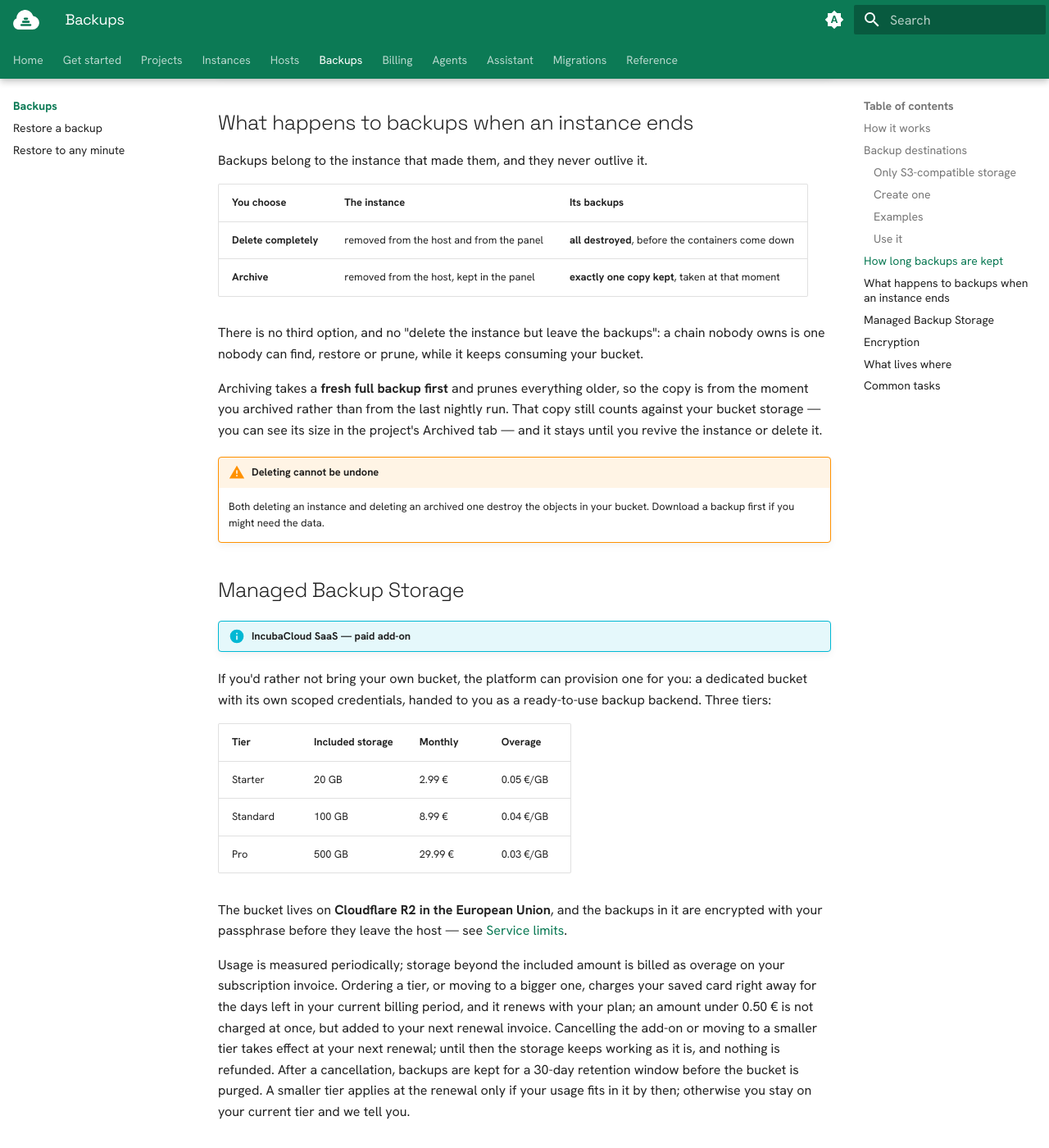
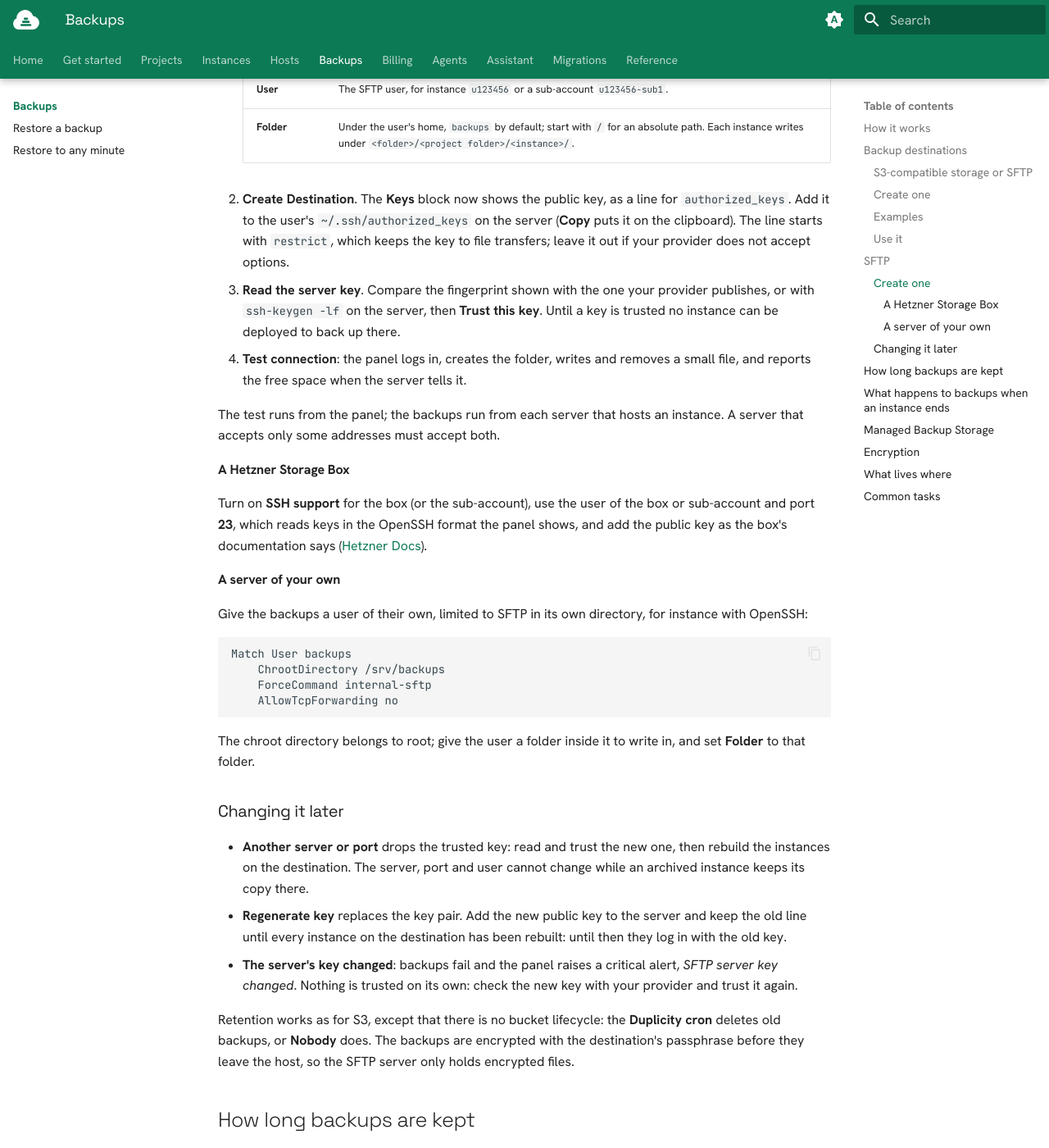
Before and after one commit to incubacloud/incubacloud, an MkDocs documentation site: the page built from docs/user/docs/backups/index.md, in a window 1280 px wide and 1400 px high, scrolled down 2953 px. Shown: the whole window at 82% size. Built offline with MkDocs 1.6.1 and Material for MkDocs 9.7.7, drawn with Linux system fonts in a browser that asks for light colours; plug-ins that fetch from the network failed and are left out; some of the changed text lies outside the part shown.

Commit message:
[IMP] docs: the backup guide adds SFTP destinations: creating one, a Storage Box, a server of one's own, and what changes later
The README says S3-compatible or SFTP.

````diff
--- a/docs/user/docs/backups/index.md
+++ b/docs/user/docs/backups/index.md
@@ -1,11 +1,12 @@
 # Backups
 
-Backups go to **your own S3 bucket** — AWS, MinIO, Backblaze B2, Wasabi, or any
-S3-compatible service. You hold the keys. We run the schedule and the encryption.
+Backups go to **your own storage**: an S3 bucket (AWS, MinIO, Backblaze B2,
+Wasabi or any S3-compatible service) or an SFTP server. You hold the keys. We
+run the schedule and the encryption.
 
 ## How it works
 
-1. You register a **backup backend** (your S3 endpoint + credentials + a passphrase).
+1. You register a **backup backend** (your S3 bucket or SFTP server, its access, and a passphrase).
 2. You attach the backend to a project (or set it as the global default).
 3. The platform runs a nightly backup on every production instance and
    uploads the encrypted bundle to your bucket.
@@ -16,15 +17,15 @@ in an encrypted archive.
 
 ## Backup destinations
 
-A destination (a *backup backend*) is a bucket and a key to it. A production
-instance cannot be deployed without one.
+A destination (a *backup backend*) is a bucket or an SFTP server, and the way
+in. A production instance cannot be deployed without one.
 
-### Only S3-compatible storage
+### S3-compatible storage or SFTP
 
-The only type is **S3 compatible**: AWS S3 or any service that speaks its API.
-**Azure Blob Storage, a local disk, SFTP and FTP are not destinations.** (An
-SFTP or FTP link is accepted in one place only: as the source of an archive to
-[restore from a link](restore.md#from-a-link).)
+A destination is **S3 compatible** (AWS S3 or any service that speaks its API)
+or **SFTP** ([below](#sftp)). The type is chosen when the destination is
+created and does not change. **Azure Blob Storage, a local disk and FTP are not
+destinations.**
 
 Each instance's backups are made on its host, by a backup container that runs
 [duplicity](https://duplicity.us/). The panel also reads the bucket, to list
@@ -88,6 +89,80 @@ A MinIO policy that gives a key exactly what backups need, on the bucket
 Choose the destination on an instance, on its project, or for every production
 instance in **Settings → General → Default backup destination**. An instance
 uses its own if it has one, else its project's, else the default.
+
+## SFTP
+
+An SFTP destination is a folder on a server you reach over SSH: a Hetzner
+Storage Box, rsync.net, a NAS or a server of your own. The panel logs in with
+a key it generates for the destination (no password), and checks the
+server's own key against the one you confirmed: a server presenting another
+key is refused.
+
+### Create one
+
+1. **Backup Destinations → New Backend**: a **Name** and the type **SFTP** on
+   the **General** tab, then the **Storage** tab:
+
+    | Field | What to put |
+    |---|---|
+    | **Server** | Its host name or IPv4 address. |
+    | **Port** | 22 unless your provider says otherwise (a Storage Box, below). |
+    | **User** | The SFTP user, for instance `u123456` or a sub-account `u123456-sub1`. |
+    | **Folder** | Under the user's home, `backups` by default; start with `/` for an absolute path. Each instance writes under `<folder>/<project folder>/<instance>/`. |
+
+2. **Create Destination**. The **Keys** block now shows the public key, as a
+   line for `authorized_keys`. Add it to the user's `~/.ssh/authorized_keys`
+   on the server (**Copy** puts it on the clipboard). The line starts with
+   `restrict`, which keeps the key to file transfers; leave it out if your
+   provider does not accept options.
+3. **Read the server key**. Compare the fingerprint shown with the one your
+   provider publishes, or with `ssh-keygen -lf` on the server, then **Trust
+   this key**. Until a key is trusted no instance can be deployed to back up
+   there.
+4. **Test connection**: the panel logs in, creates the folder, writes and
+   removes a small file, and reports the free space when the server tells it.
+
+The test runs from the panel; the backups run from each server that hosts an
+instance. A server that accepts only some addresses must accept both.
+
+#### A Hetzner Storage Box
+
+Turn on **SSH support** for the box (or the sub-account), use the user of the
+box or sub-account and port **23**, which reads keys in the OpenSSH format the
+panel shows, and add the public key as the box's documentation says
+([Hetzner Docs](https://docs.hetzner.com/storage/storage-box/)).
+
+#### A server of your own
+
+Give the backups a user of their own, limited to SFTP in its own directory,
+for instance with OpenSSH:
+
+```
+Match User backups
+    ChrootDirectory /srv/backups
+    ForceCommand internal-sftp
+    AllowTcpForwarding no
+```
+
+The chroot directory belongs to root; give the user a folder inside it to
+write in, and set **Folder** to that folder.
+
+### Changing it later
+
+- **Another server or port** drops the trusted key: read and trust the new
+  one, then rebuild the instances on the destination. The server, port and
+  user cannot change while an archived instance keeps its copy there.
+- **Regenerate key** replaces the key pair. Add the new public key to the
+  server and keep the old line until every instance on the destination has
+  been rebuilt: until then they log in with the old key.
+- **The server's key changed**: backups fail and the panel raises a critical
+  alert, *SFTP server key changed*. Nothing is trusted on its own: check the
+  new key with your provider and trust it again.
+
+Retention works as for S3, except that there is no bucket lifecycle: the
+**Duplicity cron** deletes old backups, or **Nobody** does. The backups are
+encrypted with the destination's passphrase before they leave the host, so
+the SFTP server only holds encrypted files.
 
 ## How long backups are kept
 
````
Also changed, not shown: README.md.
